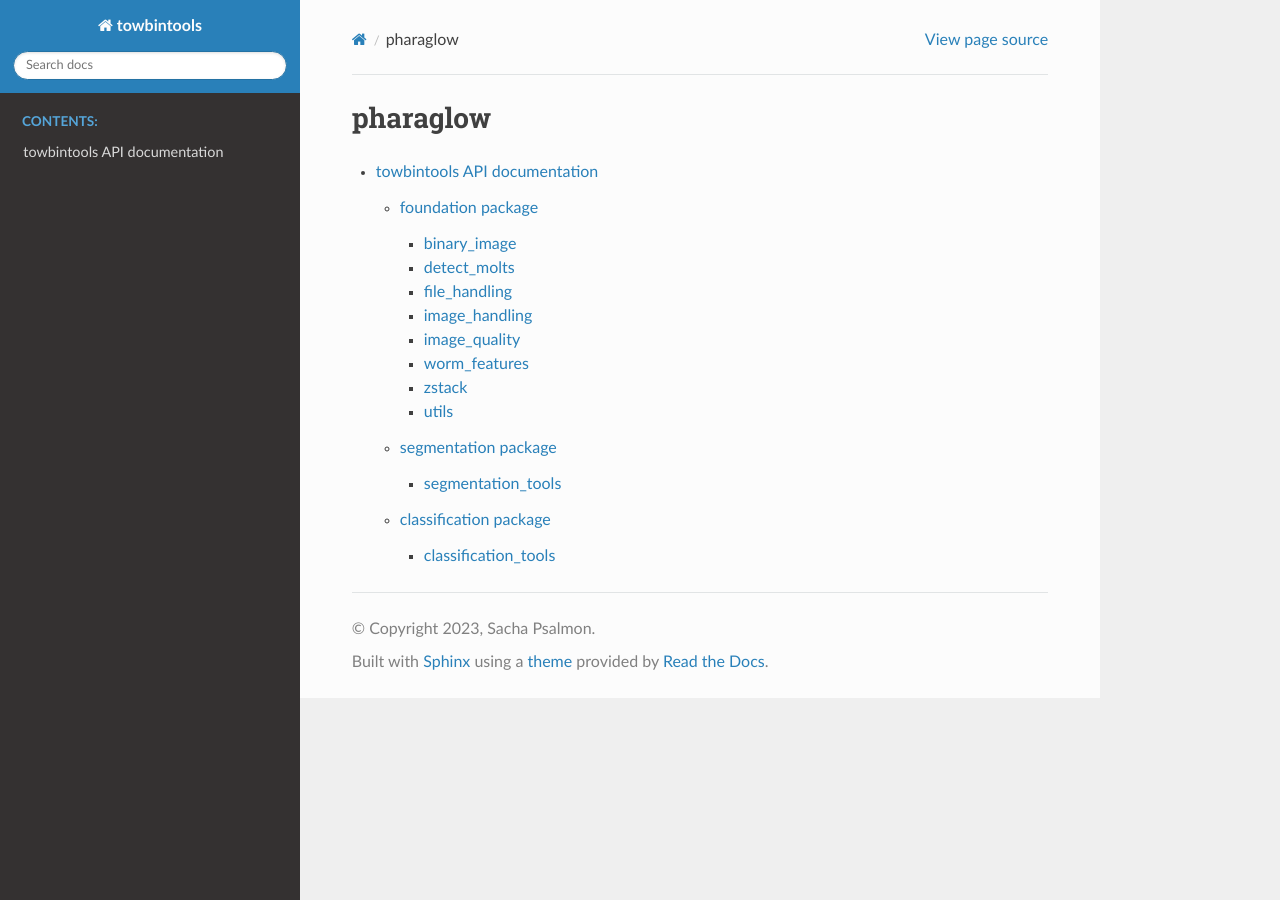
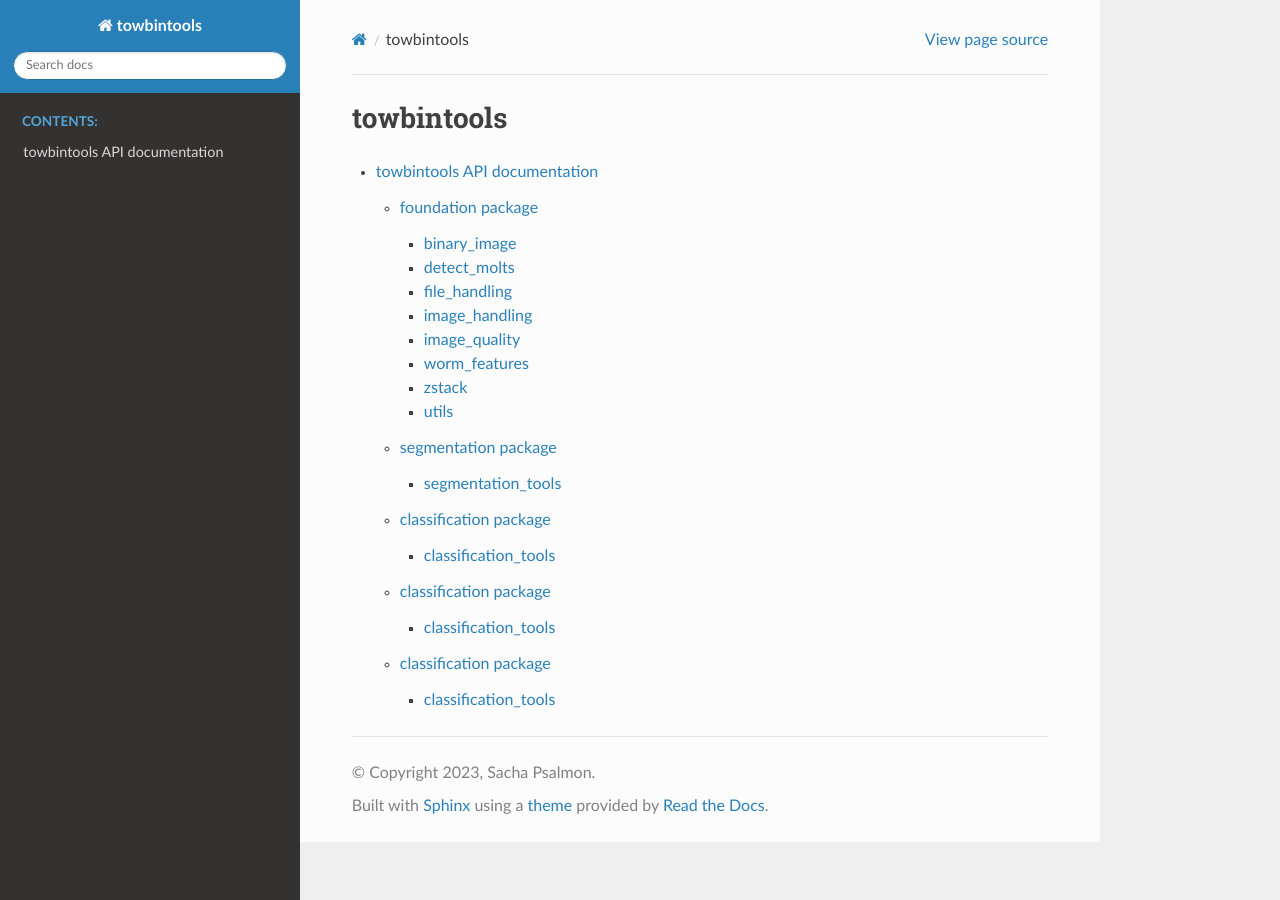
Before and after one commit to spsalmon/towbintools, a Sphinx documentation site: the page built from docs/source/modules.rst, in a window 1280 px wide. Built offline with Sphinx 7.4.7 and the Read the Docs theme 2.0.0, drawn with Linux system fonts in a browser that asks for light colours.

Commit message:
attempt to fix the documentation

```diff
--- a/docs/source/modules.rst
+++ b/docs/source/modules.rst
@@ -1,4 +1,4 @@
-pharaglow
+towbintools
 =========
 
 .. toctree::
--- a/docs/source/towbintools.rst
+++ b/docs/source/towbintools.rst
@@ -7,4 +7,6 @@ towbintools API documentation
 
    towbintools_foundation
    towbintools_segmentation
+   towbintools_straightening
    towbintools_classification
+   towbintools_quantification
--- /dev/null
+++ b/docs/source/towbintools_quantification.rst
@@ -0,0 +1,10 @@
+classification package
+======================
+
+classification_tools
+--------------------
+
+.. automodule:: towbintools.quantification.quantification_tools
+   :members:
+   :undoc-members:
+   :show-inheritance:
--- /dev/null
+++ b/docs/source/towbintools_straightening.rst
@@ -0,0 +1,10 @@
+classification package
+======================
+
+classification_tools
+--------------------
+
+.. automodule:: towbintools.straightening.straightening_tools
+   :members:
+   :undoc-members:
+   :show-inheritance:
```
